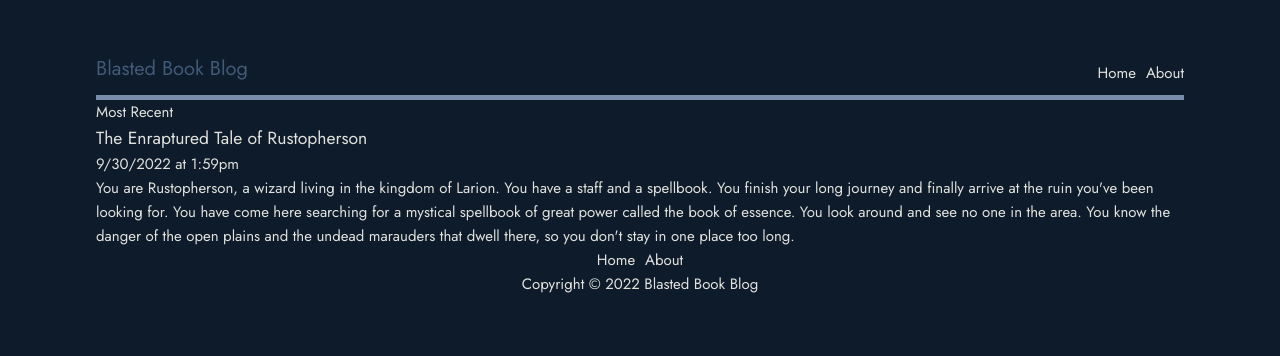
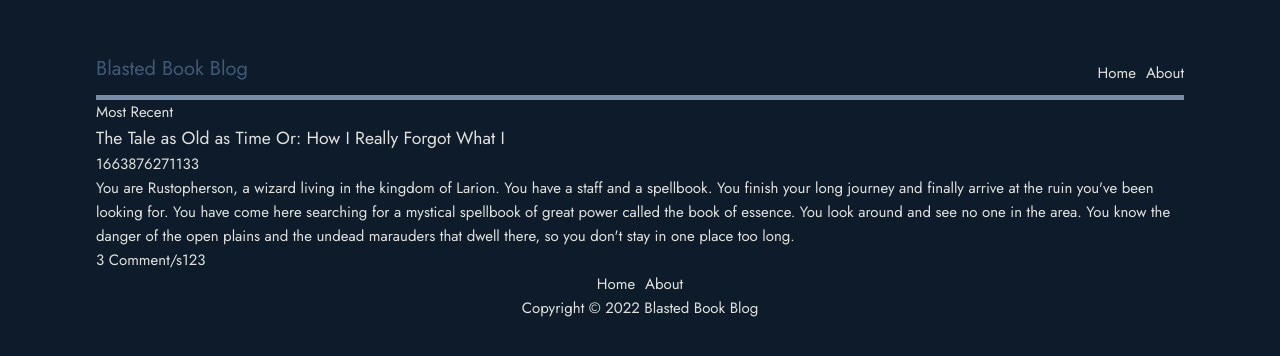
Before and after one commit to mikeStr8s/bookclub, a Vue app: page / in a window 1280 px wide. Shown: the top 356 px of the page. Built offline with nearby package versions, Linux system fonts and the light colour scheme.

Commit message:
made things a bit more modular to help organize. Might be a bit early, but I think it will be good to understand the structure needed

```diff
--- /dev/null
+++ b/src/components/ArticleSummary.vue
@@ -0,0 +1,27 @@
+<script setup>
+
+const props = defineProps({
+  content: String,
+  date: Number,
+  title: String,
+  ups: Number,
+  parent: String,
+  comments: Number
+})
+</script>
+
+<template>
+<div class="recent">
+  <h3>{{ props.title }}</h3>
+  <span class="date">{{ props.date }}</span>
+  <p class="post-body">{{ props.content }}</p>
+  <div class="article-summary">
+    <a href="">{{ props.comments }} Comment/s</a>
+    <!-- <input type="checkbox" name="ups-input" id="ups-input"> -->
+    <span>{{ props.ups }}</span>
+  </div>
+</div>
+</template>
+
+<style scoped>
+</style>
--- /dev/null
+++ b/src/components/MostRecent.vue
@@ -0,0 +1,32 @@
+<script setup>
+import ArticleSummary from './ArticleSummary.vue';
+import { ref } from 'vue';
+
+const most_recent = ref({
+  content: `You are Rustopherson, a wizard living in the kingdom of Larion. You have a staff and a spellbook.
+  You finish your long journey and finally arrive at the ruin you've been looking for.
+  You have come here searching for a mystical spellbook of great power called the book of essence.
+  You look around and see no one in the area.
+  You know the danger of the open plains and the undead marauders that dwell there, so you don't stay in one place too long.`,
+  date: 1663876271133,
+  title: 'The Tale as Old as Time Or: How I Really Forgot What I',
+  ups: 123,
+  // tags: ['fantasy', 'silly-billy', 'absolute-menace'],
+  parent: '/',
+  comments: 3
+})
+
+</script>
+
+<template>
+<div class="most-recent-container">
+  <a href="">Most Recent</a>
+  <div class="most-recent-list">
+    <ArticleSummary :content="most_recent.content" :date="most_recent.date" :title="most_recent.title"
+    :ups="most_recent.ups" :parent="most_recent.parent" :comments="most_recent.comments"></ArticleSummary>
+  </div>
+</div>
+</template>
+
+<style scoped>
+</style>
--- a/src/views/HomeView.vue
+++ b/src/views/HomeView.vue
@@ -1,24 +1,13 @@
 <script setup>
+import MostRecent from '../components/MostRecent.vue';
 </script>
+
 <template>
-  <main class="main">
-    <div class="most-recent-container">
-      <a href="">Most Recent</a>
-      <div class="most-recent-list">
-        <div class="recent">
-          <h3>The Enraptured Tale of Rustopherson</h3>
-          <span class="date">9/30/2022 at 1:59pm</span>
-          <p class="post-body">
-            You are Rustopherson, a wizard living in the kingdom of Larion. You have a staff and a spellbook. You finish your long journey and finally arrive at the ruin you've been looking for. You have come here searching for a mystical spellbook of great power called the book of essence. You look around and see no one in the area. You know the danger of the open plains and the undead marauders that dwell there, so you don't stay in one place too long.
-          </p>
-        </div>
-      </div>
-    </div>
-    <h2></h2>
-  </main>
+<main class="main">
+  <MostRecent></MostRecent>
+  <h2></h2>
+</main>
 </template>
+
 <style scoped>
-.date {
-  font-size: 15px;
-}
 </style>
```
Also changed, not shown: src/App.vue (indentation only).
